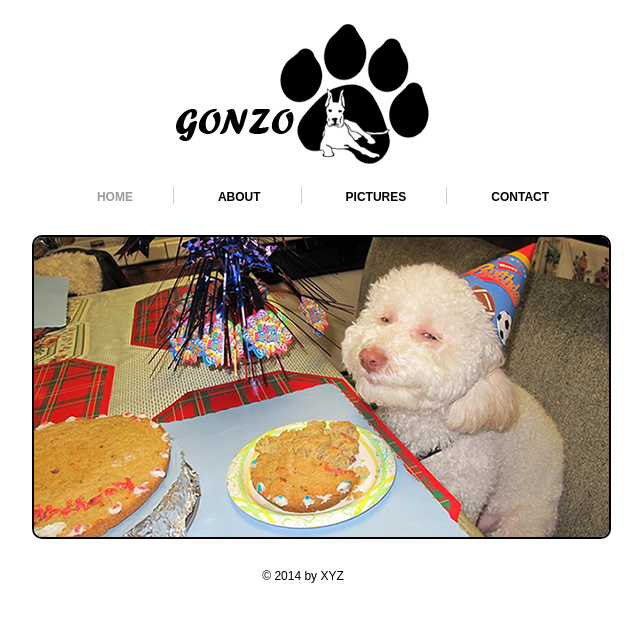
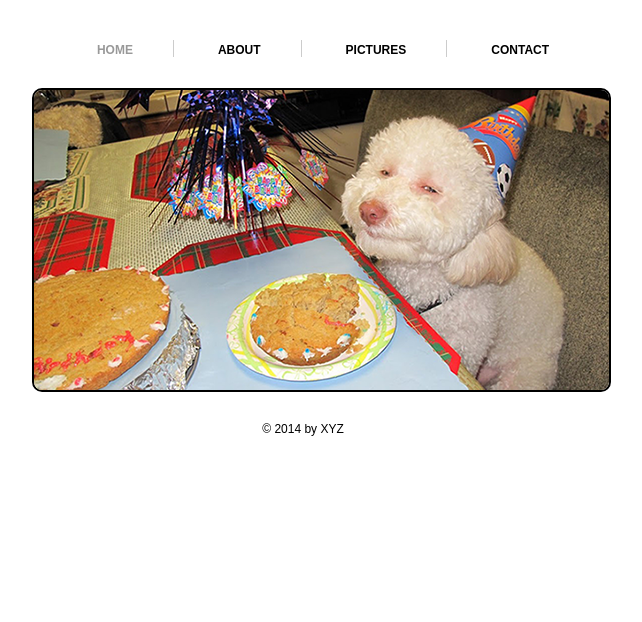
Before and after one commit to Mirko996/ProbniRepository, a plain HTML site: page index.html in a window 1280 px wide. Shown: the whole page, without its empty margins (337-979 px from the left). Drawn offline with Linux system fonts and the light colour scheme.

Commit message:
Ovu verziju cemo zaobici

```diff
--- a/index.html
+++ b/index.html
@@ -12,11 +12,7 @@
 
 	<div class="header">
 
-		<div class="logo">
 
-			<h1><a href="#">GONZO</a></h1>
-
-		</div>
 
 	</div>
 
```
